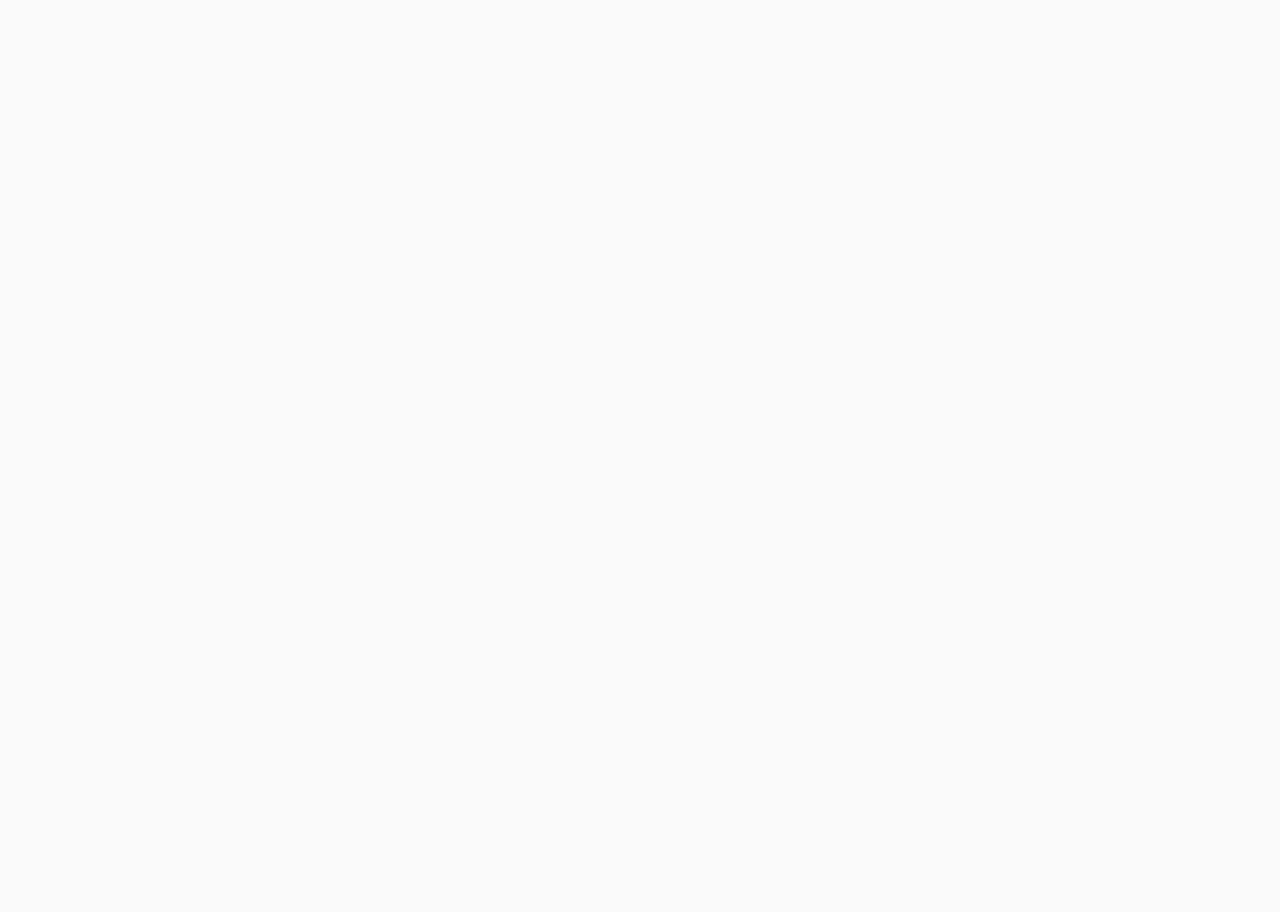
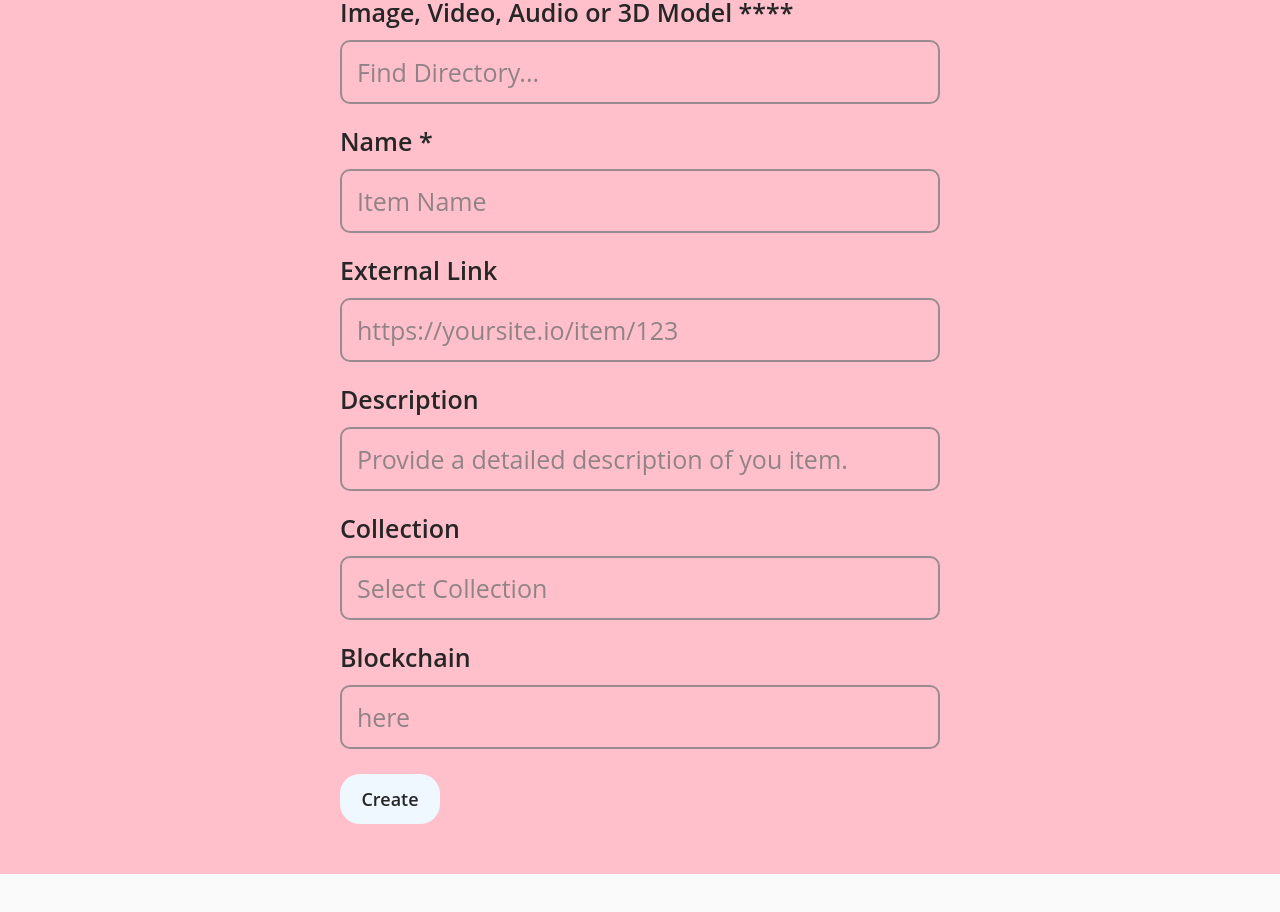
Before and after one commit to codestates-beb/BEB-08-TeamExodus, a React (Create React App) app: page /create in a window 1280 px wide. Before the commit this address had no page. Shown: the part 220-1132 px from the top of the page. Built offline with nearby package versions, Linux system fonts and the light colour scheme.

Commit message:
create nft draft complete

```diff
--- a/src/App.js
+++ b/src/App.js
@@ -5,6 +5,8 @@
 import { HelmetProvider, Helmet } from "react-helmet-async";
 import { GlobalStyles, lightTheme } from "./styles";
 import { faRebel } from "@fortawesome/free-brands-svg-icons";
+import Market from "./components/screens/Market";
+import Create from "./components/screens/Create";
 
 function App() {
   return (
@@ -18,6 +20,8 @@
           <Routes>
             <Route path="/" element={<Home />}></Route>
             <Route path={`/users/:username`} element={<MyPage />}></Route>
+            <Route path="/market" element={<Market />}></Route>
+            <Route path="/create" element={<Create />}></Route>
           </Routes>
         </Router>
       </ThemeProvider>
--- a/src/components/Header.js
+++ b/src/components/Header.js
@@ -5,6 +5,7 @@
 import { faWallet, faBolt, faSearch } from "@fortawesome/free-solid-svg-icons";
 import { useAnimation, motion, useScroll } from "framer-motion";
 import { useEffect } from "react";
+import { Link } from "react-router-dom";
 
 const SHeader = styled(motion.div)`
   z-index: 5;
@@ -109,6 +110,7 @@
     <SHeader variants={navVariants} animate={headerAnimation} initial={"top"}>
       <Wrapper>
         <Column>
+          <Link to="/">
             <LogoIcon>
               <FontAwesomeIcon
                 icon={faRebel}
@@ -116,8 +118,11 @@
                 fontSize="45px"
               />
             </LogoIcon>
+          </Link>
+          <Link to="/">
+            <Logo>EXODUS</Logo>
+          </Link>
 
-          <Logo>EXODUS</Logo>
           <Search>
             <SearchBox>
               <SearchBar placeholder="Search NFT..." />
@@ -131,8 +136,13 @@
             </SearchBox>
           </Search>
           <Nav>
+            <Link to="/market">
               <Menu>Market</Menu>
+            </Link>
+
+            <Link to="/create">
               <Menu>Create</Menu>
+            </Link>
             <Menu>Drops</Menu>
           </Nav>
         </Column>
--- /dev/null
+++ b/src/components/screens/Create.js
@@ -0,0 +1,98 @@
+import styled from "styled-components";
+import Header from "../Header";
+
+const Container = styled.div`
+  padding: 50px 200px;
+  margin-top: 50px;
+
+  background-color: pink;
+  display: flex;
+  font-size: 25px;
+
+  flex-direction: column;
+  align-items: center;
+`;
+
+const FormBox = styled.div`
+  width: 600px;
+  height: 100%;
+`;
+
+const Title = styled.div`
+  font-size: 70px;
+  font-weight: 600;
+  margin-bottom: 50px;
+`;
+
+const InputBox = styled.div`
+  margin-bottom: 25px;
+  display: flex;
+  flex-direction: column;
+`;
+
+const Label = styled.div`
+  margin-bottom: 15px;
+  font-weight: 550;
+`;
+
+const Input = styled.input`
+  border-radius: 10px;
+  height: 50px;
+  border: 2px solid grey;
+  opacity: 0.8;
+  padding: 5px 5px;
+  ::placeholder {
+    align-content: center;
+    padding-left: 10px;
+  }
+`;
+
+const Button = styled.div`
+  width: 100px;
+  height: 50px;
+  font-size: 18px;
+  border-radius: 20px;
+  background-color: aliceblue;
+  font-weight: 600;
+  display: flex;
+  justify-content: center;
+  align-items: center;
+`;
+
+function Create() {
+  return (
+    <Container>
+      <Header />
+      <FormBox>
+        <Title>Create New NFT</Title>
+        <InputBox>
+          <Label>Image, Video, Audio or 3D Model **** </Label>
+          <Input placeholder="Find Directory..." />
+        </InputBox>
+        <InputBox>
+          <Label>Name * </Label>
+          <Input placeholder="Item Name" />
+        </InputBox>
+        <InputBox>
+          <Label>External Link</Label>
+          <Input placeholder="https://yoursite.io/item/123" />
+        </InputBox>
+        <InputBox>
+          <Label>Description</Label>
+          <Input placeholder="Provide a detailed description of you item." />
+        </InputBox>
+        <InputBox>
+          <Label>Collection</Label>
+          <Input placeholder="Select Collection" />
+        </InputBox>
+        <InputBox>
+          <Label>Blockchain</Label>
+          <Input placeholder="here" />
+        </InputBox>
+        <Button>Create</Button>
+      </FormBox>
+    </Container>
+  );
+}
+
+export default Create;
--- a/src/components/screens/Home.js
+++ b/src/components/screens/Home.js
@@ -92,13 +92,13 @@
   const increaseIndex = () => setIndex((prev) => prev + 1);
   const nfts = new Array(20).fill(0);
   return (
-    <Container onClick={increaseIndex}>
+    <Container>
       <Header />
-      <WelcomeWords>
+      <WelcomeWords onClick={increaseIndex}>
         <span>Welcome to the 3rd Generation NFT Market</span>
         <span>EXODUS</span>
       </WelcomeWords>
-      <Slider>
+      <Slider onClick={increaseIndex}>
         <AnimatePresence>
           <Row
             variants={rowVariants}
--- /dev/null
+++ b/src/components/screens/Market.js
@@ -0,0 +1,5 @@
+function Market() {
+  return <div>Hi</div>;
+}
+
+export default Market;
```
Lines whose indentation alone changed are shown as unchanged.
